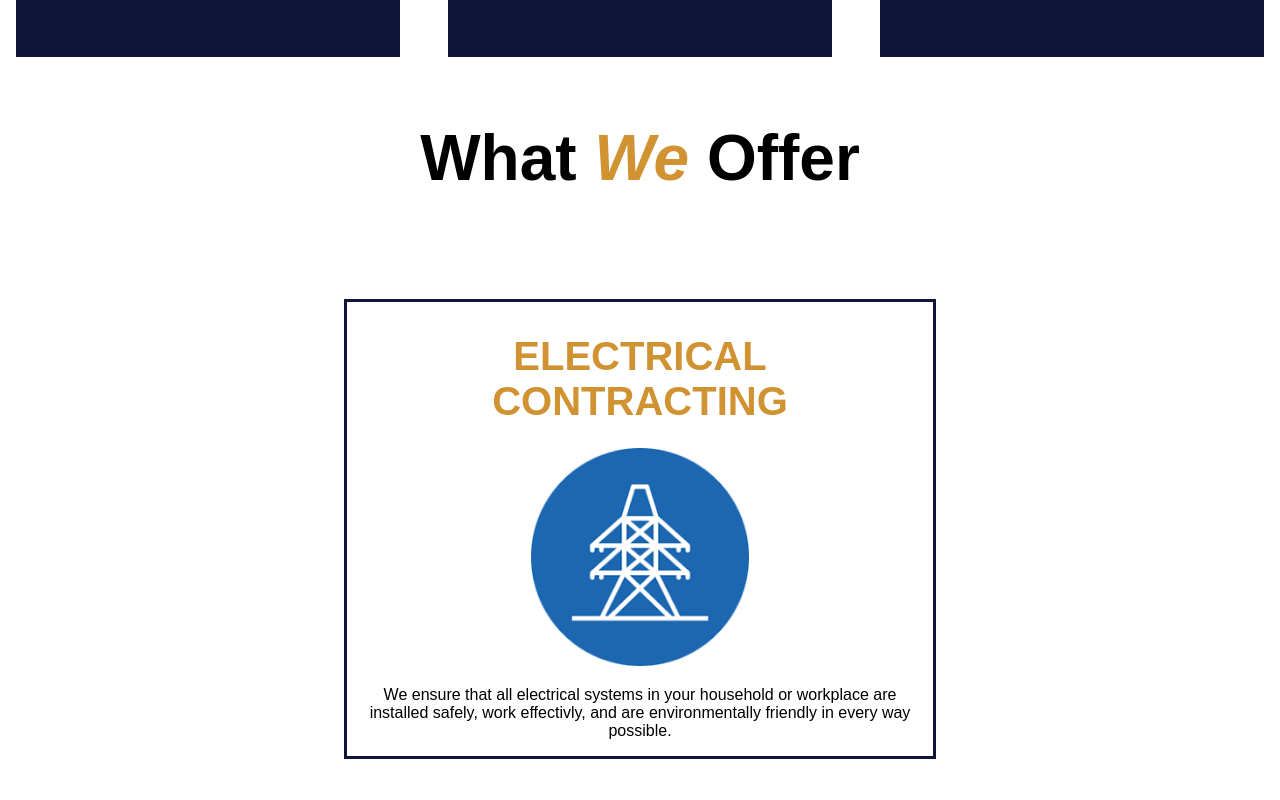
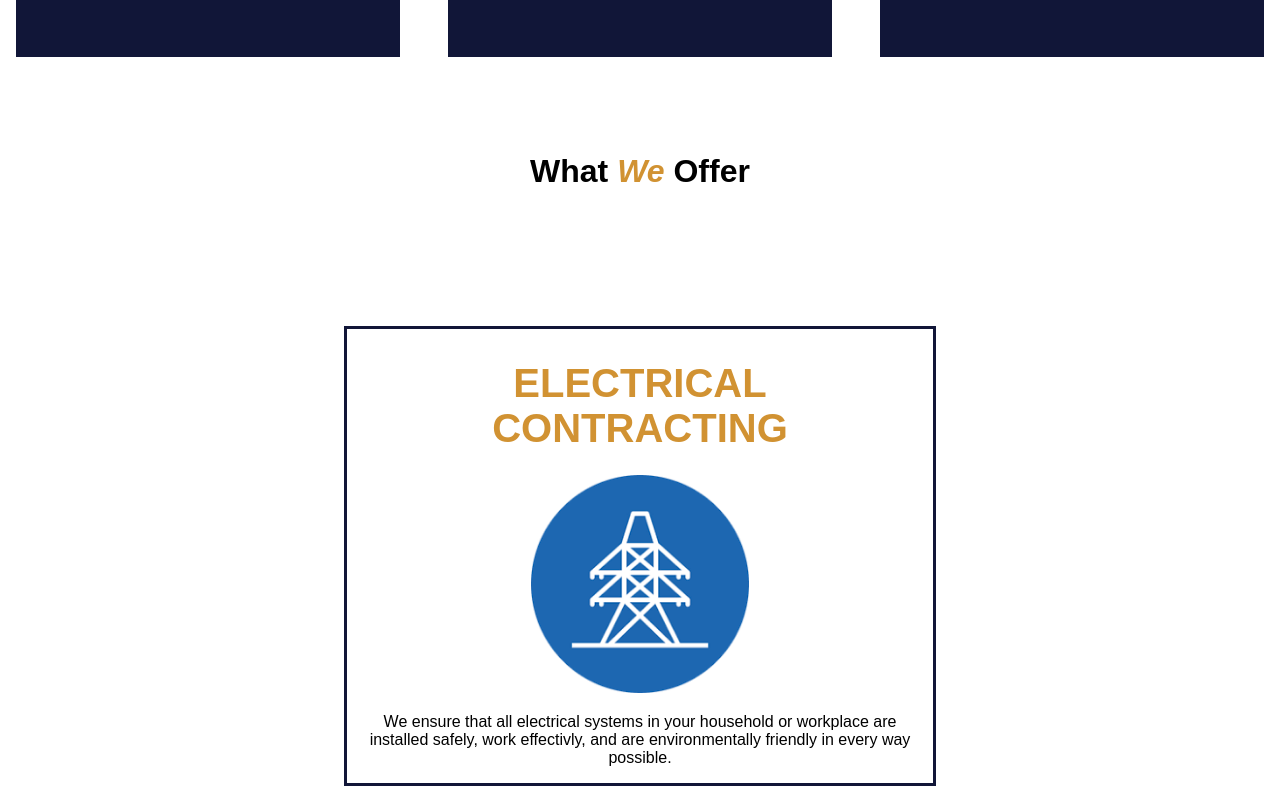
Before and after one commit to CristianoVala/MuskokaTimberworx, a plain HTML site: page index.html in a window 1280 px wide. Shown: the part 2060-2860 px from the top of the page. Drawn offline with Linux system fonts and the light colour scheme; a script that the page names is missing.

Commit message:
Update styles.css

```diff
--- a/styles.css
+++ b/styles.css
@@ -172,6 +172,12 @@ html,body
     border: solid 2px var(--blue);
 }
 .header{
+    font-size: 2rem;
+    padding:1rem;
+    text-align:center;
+    margin: 1rem 0rem;
+}
+.header h1{
     font-size: 2rem;
     padding:1rem;
     text-align:center;
```
